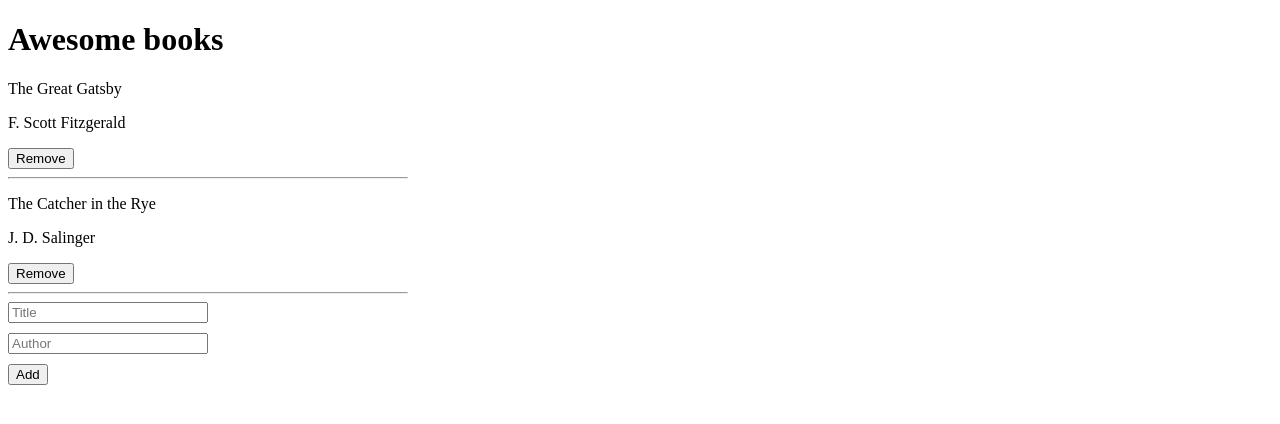
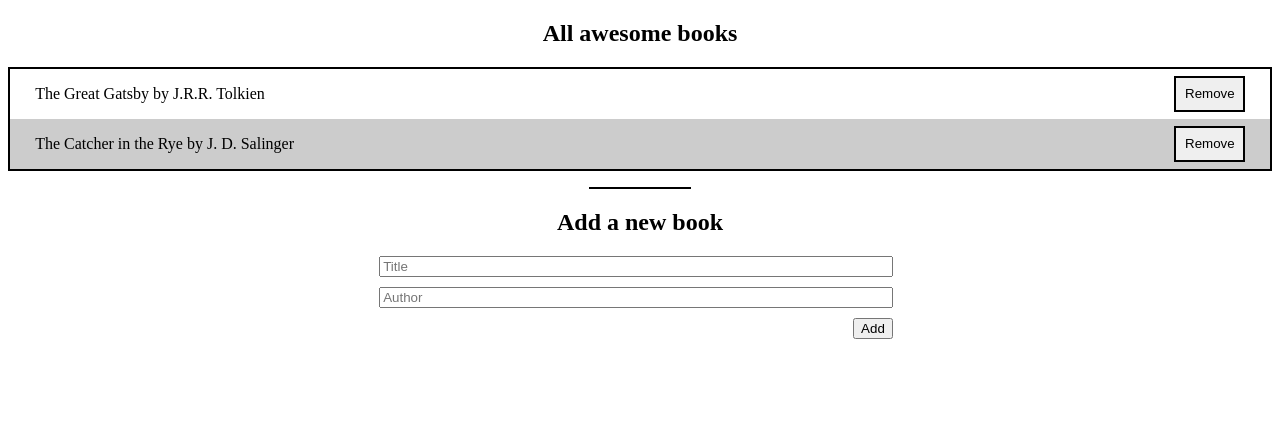
Before and after one commit to Nelitaa/Awesome-books, a website: page index.html in a window 1280 px wide. Drawn offline with Linux system fonts and the light colour scheme.

Commit message:
Add methots Add and remove a book

```diff
--- a/index.html
+++ b/index.html
@@ -4,13 +4,17 @@
   <meta charset="UTF-8">
   <meta http-equiv="X-UA-Compatible" content="IE=edge">
   <meta name="viewport" content="width=device-width, initial-scale=1.0">
-  <title>Awesome books</title>
-  <link rel="stylesheet" href="style.css">
+  <title>Awsome Books</title>
+  <link rel="stylesheet" href="./style.css">
 </head>
 <body>
-  <h1>Awesome books</h1>
-  <section id="section-books"></section>
+  <section>
+    <h1>All awesome books</h1>
+    <ul id="allBooks"></ul>
+  </section>
+  <hr>
   <section id="addBooks">
+    <h1>Add a new book</h1>
     <form>
       <input type="text" id="title" placeholder="Title">
       <input type="text" id="author" placeholder="Author">
--- a/index.js
+++ b/index.js
@@ -1,72 +1,84 @@
-// Funcion inicializadora previene hackeo de codigo js
+class Books {
+  constructor() {
+    this.books = JSON.parse(localStorage.getItem('books')) || [];
+  }
+
+  getQuantity() {
+    return this.books.length;
+  }
+
+  toJSON() {
+    return {
+      id: this.id,
+      title: this.title,
+      name: this.name,
+    };
+  }
+
+  renderBooks() {
+    const allBooks = document.getElementById('allBooks');
+    // delete current books
+    while (allBooks.firstChild) {
+      allBooks.removeChild(allBooks.firstChild);
+    }
+    // render new books
+    this.books.map((book) => {
+      const bookList = document.createElement('li');
+      bookList.setAttribute('id', book.id);
+      allBooks.appendChild(bookList);
+
+      const bookName = document.createElement('p');
+      bookName.textContent = `${book.title} by ${book.author}`;
+      bookList.appendChild(bookName);
+
+      const removeButton = document.createElement('button');
+      removeButton.textContent = 'Remove';
+      removeButton.classList.add('remove');
+      bookList.appendChild(removeButton);
+
+      return bookList;
+    });
+  }
+
+  addBook(title, author) {
+    // get last id
+    const lastId = this.books.length ? this.books[this.books.length - 1].id : 0;
+    const book = { id: lastId + 1, title, author };
+    this.books.push(book);
+    localStorage.setItem('books', JSON.stringify(this.books));
+    this.renderBooks();
+  }
+
+  removeBook(id) {
+    this.books = this.books.filter((book) => book.id !== id);
+    localStorage.setItem('books', JSON.stringify(this.books));
+    this.renderBooks();
+  }
+}
+
 const init = () => {
-  // Referencias al DOM
-  const sectionBook = document.querySelector('#section-books');
+  const submitForm = document.querySelector('form');
   const titleInput = document.querySelector('#title');
   const authorInput = document.querySelector('#author');
-  const submitForm = document.querySelector('form');
-  let divBook;
-  let idBookCollection = 2; // We already have two books loaded
-
-  let books = JSON.parse(localStorage.getItem('books'))
-  || [{ id: 0, title: 'The Great Gatsby', author: 'F. Scott Fitzgerald' },
-    { id: 1, title: 'The Catcher in the Rye', author: 'J. D. Salinger' }];
-
-  function removeBook(id) {
-    const newBooks = [];
-    const divBookDelete = document.getElementById(id);
-    sectionBook.removeChild(divBookDelete);
-    books.forEach((book) => {
-      if (book.id !== id) {
-        newBooks.push(book);
-      }
-    });
-    books = [...newBooks];
-    localStorage.setItem('books', JSON.stringify(books));
+  const books = new Books();
+  if (books.getQuantity() === 0) {
+    books.addBook('The Great Gatsby', 'J.R.R. Tolkien');
+    books.addBook('The Catcher in the Rye', 'J. D. Salinger');
   }
-
-  function createBook(newBook) {
-    const title = document.createElement('p');
-    const author = document.createElement('p');
-    const buttonRemove = document.createElement('button');
-    const hr = document.createElement('hr');
-
-    title.textContent = newBook.title;
-    author.textContent = newBook.author;
-    buttonRemove.textContent = 'Remove';
-    buttonRemove.classList = 'btn';
-    buttonRemove.id = newBook.id;
-    buttonRemove.onclick = () => {
-      removeBook(newBook.id);
-    };
-
-    divBook = document.createElement('div');
-    divBook.id = newBook.id;
-    divBook.appendChild(title);
-    divBook.appendChild(author);
-    divBook.appendChild(buttonRemove);
-    divBook.appendChild(hr);
-
-    sectionBook.appendChild(divBook);
-
-    localStorage.setItem('books', JSON.stringify(books));
-  }
-
-  books.forEach((createBook));
-
+  books.renderBooks();
+  // add book event
   submitForm.addEventListener('submit', (event) => {
     event.preventDefault();
-
-    const newBook = {
-      id: idBookCollection += 1,
-      title: titleInput.value,
-      author: authorInput.value,
-    };
-
-    books.push(newBook);
-    createBook(newBook);
+    books.addBook(titleInput.value, authorInput.value);
     titleInput.value = '';
     authorInput.value = '';
   });
+  // remove book event
+  document.addEventListener('click', (event) => {
+    if (event.target.classList.contains('remove')) {
+      books.removeBook(parseInt((event.target.parentElement.id), 10));
+    }
+  });
 };
+
 init();
--- a/style.css
+++ b/style.css
@@ -1,17 +1,48 @@
-body {
-  width: 50vh;
+h1 {
+  text-align: center;
+}
+
+hr {
+  width: 100px;
+  border: 1px solid #000;
+}
+
+ul {
+  border: 2px solid #000;
+  padding: 0;
+}
+
+li {
+  display: flex;
+  justify-content: space-between;
+  padding-left: 2%;
+}
+
+#allBooks li:nth-child(even) {
+  background: #ccc;
+}
+
+#allBooks li:nth-child(odd) {
+  background: #fff;
+}
+
+.remove {
+  display: flex;
+  align-self: center;
+  border: #000 solid 2px;
+  padding: 0.7%;
+  margin-right: 2%;
 }
 
 form {
   display: flex;
   flex-direction: column;
-  width: 25vh;
+  align-items: end;
+  padding-left: 30%;
+  padding-right: 30%;
 }
 
 input {
-  margin-bottom: 5%;
+  margin-bottom: 10px;
+  width: 100%;
 }
-
-button {
-  max-width: max-content;
-}
```
Also changed, not shown: README.md, 1 other file.
